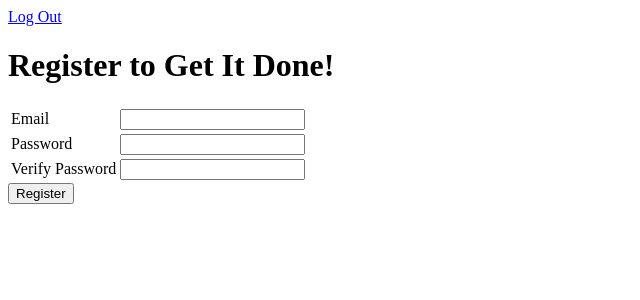
After one commit to KamakshiSK/get-it-done, a Flask app: page /register in a window 1280 px wide. The commit adds this page. Shown: the top 300 px of the page, without its empty margins (0-640 px from the left). Run offline with Flask 2, Linux system fonts and the light colour scheme.

Commit message:
completed get it done app, Need to add css

```diff
--- a/main.py
+++ b/main.py
@@ -1,4 +1,4 @@
-from flask import Flask, request, redirect, render_template
+from flask import Flask, request, redirect, render_template, session, flash
 from flask_sqlalchemy import SQLAlchemy
 
 app = Flask(__name__)
@@ -7,32 +7,119 @@ app.config['SQLALCHEMY_DATABASE_URI'] = 'mysql+pymysql://get-it-done:launchcodel
 app.config['SQLALCHEMY_ECHO'] = True
 
 db = SQLAlchemy(app)
+app.secret_key = "k3nje9J3saY"
 
 class Task(db.Model):
 
     id = db.Column(db.Integer, primary_key=True)
     name = db.Column(db.String(120))
     completed = db.Column(db.Boolean)
+    owner_id = db.Column(db.Integer, db.ForeignKey('user.user_id'))
 
-    def __init__(self, name):
+    def __init__(self, name, owner):
         self.name = name
         self.completed = False
+        self.owner = owner
 
+class User(db.Model):
+    user_id = db.Column(db.Integer, primary_key =True)
+    email = db.Column(db.String(120), unique = True)
+    password = db.Column(db.String(120))
 
-##ptasks = []
+    tasks =  db.relationship('Task', backref='owner')
+
+    def __init__(self, email, password):
+        self.email = email
+        self.password = password
+
+@app.before_request
+def require_login():
+    allowed_routes = ['login', 'register']
+    if request.endpoint not in allowed_routes and 'email' not in session:
+        return redirect('/login')
+
+@app.route('/login', methods = ['GET', 'POST'])
+def login():
+
+    if request.method == 'POST':
+        user_email = request.form['email']
+        user_password = request.form['password']
+
+        user = User.query.filter_by(email=user_email).first()
+
+        if not user_email.strip():
+            flash('Username cannot be empty', category='error_email')
+            return redirect('/')
+
+        elif not user_password.strip():
+            flash('Password cannot be empty', category='error_password')
+            return redirect('/')
+
+        elif not user:
+            flash('User does not exits. Please check the user name or regiter new.', category='error_email')
+            return redirect('/')
+
+        elif user.password != user_password:
+            flash('Password is incorrect.', category='error_password')
+            return redirect('/')
+
+        else:
+            session['email'] = user_email
+            flash('Logging successful.', category='success')
+            return redirect('/')
+
+    return render_template("login.html")
+
+@app.route('/register', methods = ['GET', 'POST'])
+def register():
+    if request.method == 'POST':
+        user_email = request.form['email']
+        user_password = request.form['password']
+        user_verify_pwd = request.form['verify']
+
+        existing_user = User.query.filter_by(email=user_email).first()
+
+        if not user_email.strip():
+            flash("Email cannot be empty", category='email_error')
+            redirect("/register")
+        elif not user_password.strip():
+            flash("password cannot be empty", category="password_error")
+            redirect("/register")
+
+        elif user_password.isspace():
+            flash("Password cannot have space", category='password_error')
+            redirect("/register")
+
+        elif user_password != user_verify_pwd:
+            flash("Passwords don't match.", category='verify_password_error')
+            redirect("/register")
+
+        elif not existing_user:
+            new_user = User(user_email, user_password)
+            db.session.add(new_user)
+            db.session.commit()
+            session['email'] = user_email
+
+            return redirect("/")
+
+        else:
+            flash("Duplicate User.", category="email_error")
+
+    return render_template("register.html")
 
 @app.route('/', methods=['POST', 'GET'])
 def index():
+    this_owner = User.query.filter_by(email=session['email']).first()
 
     if request.method == 'POST':
         task_name = request.form['task']
         if task_name.strip():
-            new_task = Task(task_name)
+            new_task = Task(task_name, this_owner)
             db.session.add(new_task)
             db.session.commit()
 
-    pcompleted = Task.query.filter_by(completed = True).all()
-    ptasks = Task.query.filter_by(completed=False).all()
+    pcompleted = Task.query.filter_by(completed = True, owner=this_owner).all()
+    ptasks = Task.query.filter_by(completed=False, owner=this_owner).all()
 
     return render_template('todo.html', title = "Get It Done!", tasks = ptasks, completed_task = pcompleted)
 
@@ -47,5 +134,21 @@ def delete_task():
 
     return redirect('/')
 
+@app.route('/add-back', methods=['POST'])
+def add_back_task():
+    task_id = int(request.form['add-back-task'])
+    task = Task.query.get(task_id)
+
+    task.completed = False
+    db.session.add(task)
+    db.session.commit()
+
+    return redirect('/')
+
+@app.route('/logout', methods=['GET'])
+def logout():
+    del session['email']
+    return redirect('/')
+
 if __name__ == '__main__':
     app.run()
--- a/templates/base.html
+++ b/templates/base.html
@@ -2,11 +2,38 @@
 <html>
     <head>
         <title>{{title}}</title>
+        <style>
+            .success{
+                color:greenyellow;
+                font-style: italic;
+            }
+            .error{
+                color:red;
+                font-style:oblique;
+                font-size: 80%
+
+            }
+
+        </style>
     </head>
 <body>
+
+    <div>
+        <a href="./logout">Log Out</a>
+    </div>
+
+    {% with messages = get_flashed_messages(with_categories = True) %}
+    <ul>
+        {% for category, msg in messages %}
+        <li class = {{category}}>{{msg}}</li>
+        {% endfor %}
+    </ul>
+    {% endwith %}
 
     {% block content %}
     {% endblock %}
 
+
+
 </body>
 </html>
--- /dev/null
+++ b/templates/register.html
@@ -0,0 +1,41 @@
+{% extends "base.html" %}
+
+{% block content %}
+<h1>Register to Get It Done!</h1>
+<form action="/register" method="post">
+    <table>
+        {% with email_messages = get_flashed_messages(category_filter=['email_error']) %}
+        {% with password_messages = get_flashed_messages(category_filter=['password_error']) %}
+        {% with verify_messages = get_flashed_messages(category_filter=['verify_password_error']) %}
+
+        <tr>
+            <td><label for="email">Email</label></td>
+            <td>
+                <input name="email" type="email" value="{{ email }}">
+            </td>
+            <td><label class = "error">{{email_messages[0]}}</label></td>
+        </tr>
+        <tr>
+            <td><label for="password">Password</label></td>
+            <td>
+                <input name="password" type="password">
+            </td>
+            <td><label class = "error">{{password_messages[0]}}</label></td>
+
+        </tr>
+        <tr>
+            <td><label for="verify">Verify Password</label></td>
+            <td>
+                <input name="verify" type="password">
+            </td>
+            <td><label class = "error">{{verify_messages[0]}}</label></td>
+        </tr>
+        {% endwith %}
+        {% endwith %}
+        {% endwith %}
+
+    </table>
+    <input type="submit" value="Register">
+</form>
+
+{% endblock %}
```
Also changed, not shown: templates/login.html (added, +33 -0 lines), templates/todo.html (+6 -1 lines), 1 other file.
